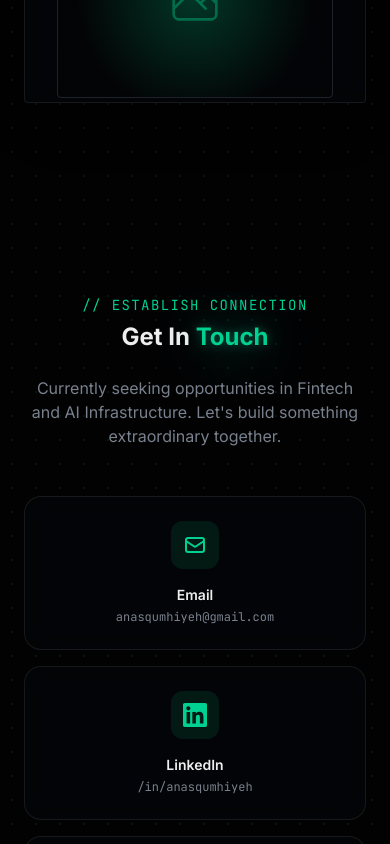
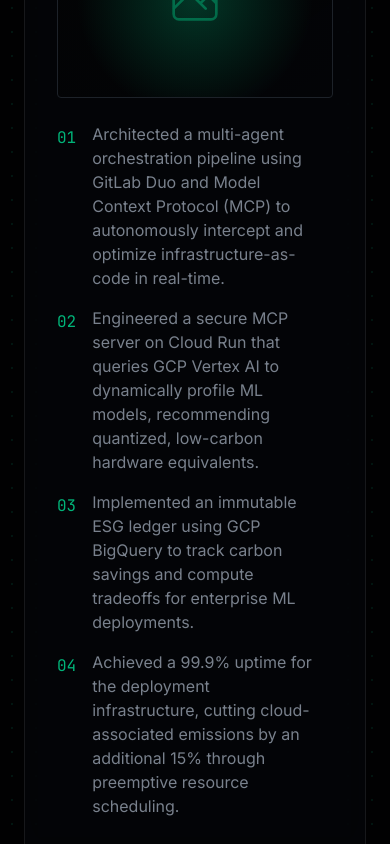
Before and after one commit to Mizore66/portfolio, a Next.js app: page / in a window 390 px wide. Shown: the part 7660-8504 px from the top of the page. Built offline with nearby package versions, Linux system fonts and the light colour scheme.

Commit message:
fix: project card content cropping on mobile layout by fixing flex container height

```diff
--- a/src/components/ProjectsSection.tsx
+++ b/src/components/ProjectsSection.tsx
@@ -92,7 +92,7 @@
         </motion.div>
 
         {/* Carousel Container */}
-        <div className="relative h-[800px] md:h-[650px] w-full max-w-5xl mx-auto perspective-[1200px]">
+        <div className="relative min-h-[700px] w-full max-w-5xl mx-auto perspective-[1200px]">
           <AnimatePresence initial={false} custom={direction} mode="wait">
             <motion.div
               key={page}
@@ -116,7 +116,7 @@
                   paginate(-1);
                 }
               }}
-              className="absolute inset-0 w-full glass shadow-2xl overflow-hidden cursor-grab active:cursor-grabbing border-border"
+              className="w-full glass shadow-2xl overflow-hidden cursor-grab active:cursor-grabbing border-border"
               // Sharper corners for a more serious/technical look
               style={{ borderRadius: '4px' }}
             >
@@ -128,7 +128,7 @@
                 }}
               />
 
-              <div className="p-8 md:p-12 h-full flex flex-col md:grid md:grid-cols-12 gap-8 md:gap-12">
+              <div className="p-8 md:p-12 w-full flex flex-col md:grid md:grid-cols-12 gap-8 md:gap-12">
                 {/* Left side: Context & Links */}
                 <div className="md:col-span-4 flex flex-col justify-between">
                   <div>
@@ -209,7 +209,7 @@
                     </svg>
                   </div>
 
-                  <div className="space-y-4 text-muted-foreground lg:text-lg flex-1 overflow-y-auto pr-4 thin-scrollbar">
+                  <div className="space-y-4 text-muted-foreground lg:text-lg pr-4">
                     {project.bullets.map((bullet, i) => (
                       <div key={i} className="flex gap-4">
                         <span style={{ color }} className="shrink-0 font-mono mt-1 opacity-70">
```
